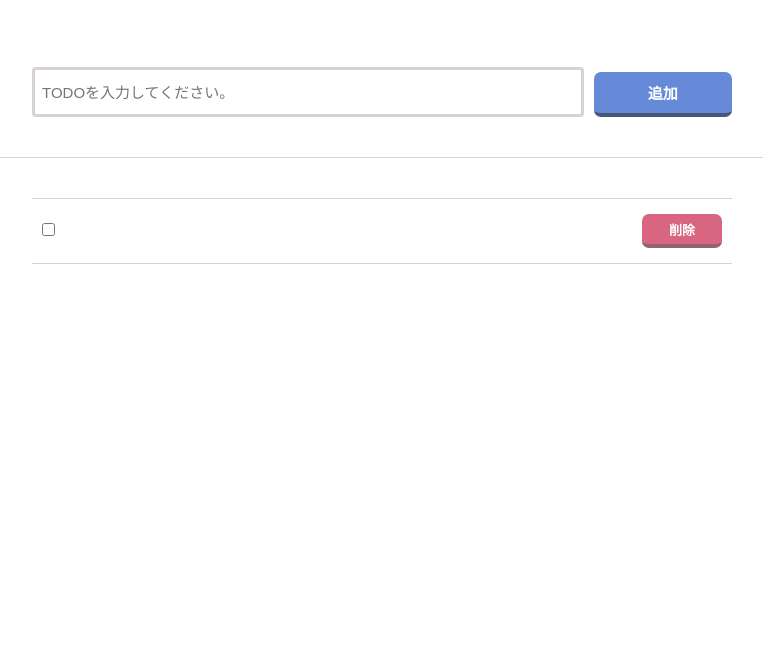
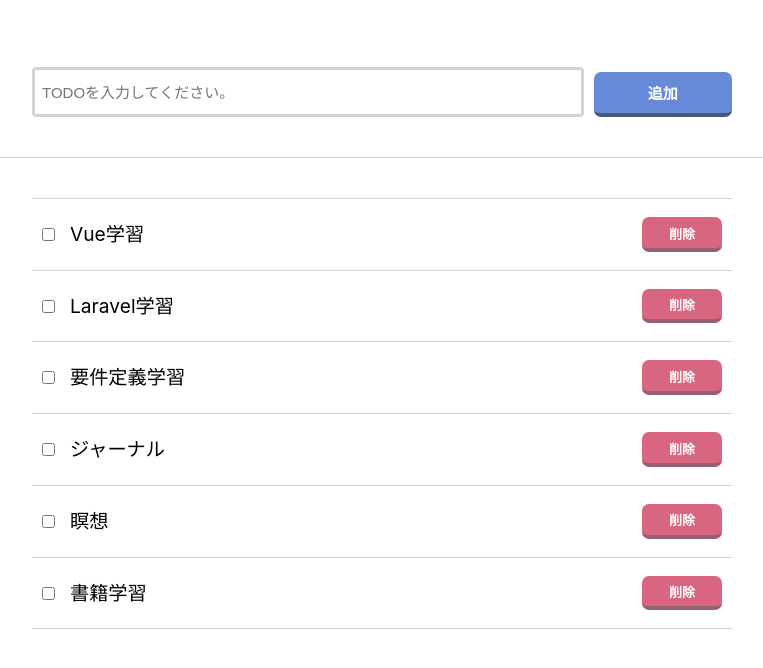
Before and after one commit to kouheihayashi78/vue-todo, a Vue app: page / in a window 1280 px wide. Shown: the top 668 px of the page, without its empty margins (258-1021 px from the left). Built offline with nearby package versions, Linux system fonts and the light colour scheme; the HTML template or start-up script is replaced by a standard one.

Commit message:
add:ざっくりデータ表示までを実装

```diff
--- a/src/App.vue
+++ b/src/App.vue
@@ -1,20 +1,34 @@
-<script setup lang="ts"></script>
+<script setup lang="ts">
+  import { ref } from 'vue'
+  import { TaskList } from '../FoodData.ts'
+
+  const tasks = ref(TaskList)
+  const doubleClick = ref(false)
+
+  const addTask = () => {
+    console.log('追加処理です')
+  }
+  const deleteTask = () => {
+    console.log('削除処理です')
+  }
+
+</script>
 
 <template>
   <div className="input-form">
     <div className="inner">
       <input type="text" className="input" placeholder="TODOを入力してください。" />
-      <button className="btn is-primary">追加</button>
+      <button @click="addTask" className="btn is-primary">追加</button>
     </div>
   </div>
   <div className="inner">
     <ul className="task-list">
-      <li>
+      <li v-for="task in tasks" :key="task.name">
         <label className="checkbox-label">
           <input type="checkbox" className="checkbox-input" />
+          <span v-if="doubleClick === false">{{ task.name }}</span>
         </label>
-        <div><span></span></div>
-        <button className="btn is-delete">削除</button>
+        <button @click="deleteTask" className="btn is-delete">削除</button>
       </li>
     </ul>
   </div>
```
